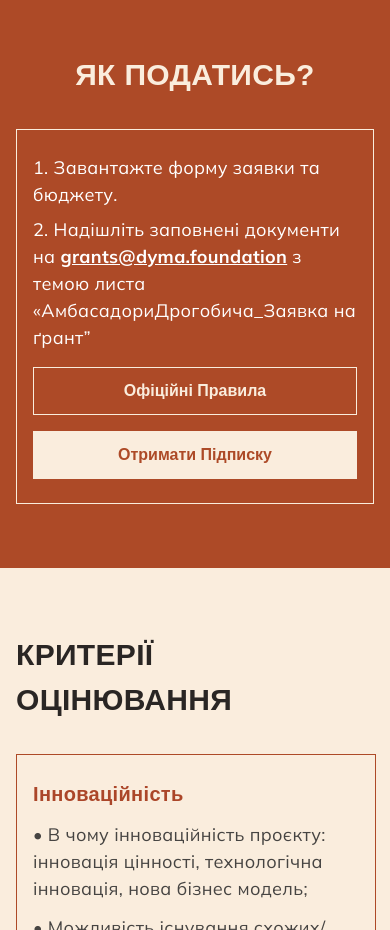
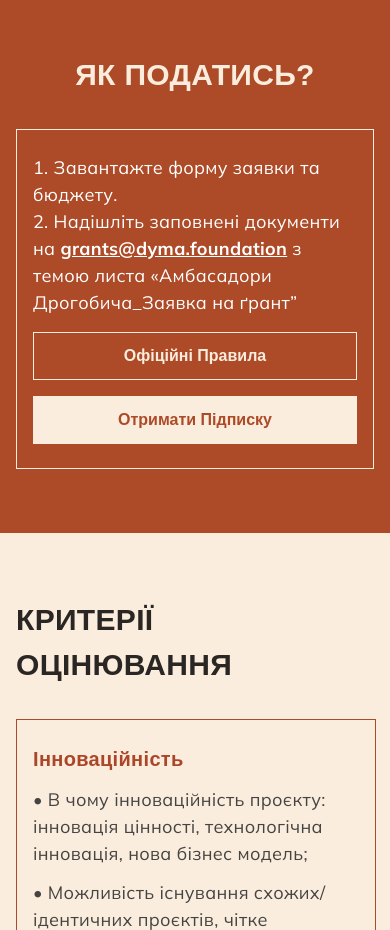
Before and after one commit to Maksim7700/ambassador, a React (Create React App) app: page /ambassador in a window 390 px wide. Shown: the part 4320-5250 px from the top of the page. Built offline with nearby package versions, Linux system fonts and the light colour scheme; a web font is replaced by a local one.

Commit message:
Refactoring

```diff
--- a/src/App.css
+++ b/src/App.css
@@ -13,6 +13,10 @@
   font-optical-sizing: auto;
   font-weight: 700;
   font-style: normal;
+}
+
+.accept-info-inside-box {
+  display: flex;
 }
 
 .mulish-400 {
@@ -1128,6 +1132,11 @@ hr {
     width: 100%;
   }
 
+
+.accept-desc-inside-box {
+
+}
+
   .contact div:nth-child(1) {
     display: flex;
     justify-content: center;
@@ -1210,6 +1219,9 @@ hr {
   }
 
   .accept-info-inside-box {
+    display: flex;
+    justify-content: center;
+    flex-direction: column;
     padding: 0 16px;
   }
 
--- a/src/components/Accept.jsx
+++ b/src/components/Accept.jsx
@@ -4,8 +4,10 @@ const Accept = () => {
     <div className='accept-info'>
       <div className='accept-info-inside-box'>
       <div className='accept-desc l-h-27'>
+        <div className='accept-desc-inside-box'>
         <div><div className='mulish-400'>1. Завантажте форму заявки та бюджету.</div></div>
-        <div><div className='mulish-400'>2. Надішліть заповнені документи на <u><b>grants@dyma.foundation</b></u> з темою листа «АмбасадориДрогобича_Заявка на ґрант”</div></div>
+        <div><div className='mulish-400'>2. Надішліть заповнені документи на <u><b>grants@dyma.foundation</b></u> з темою листа «Амбасадори Дрогобича_Заявка на ґрант”</div></div>
+        </div>
       </div>
       <div className='accept-buttons'>
         <button><div className='unbounded-700'>Офіційні Правила</div></button>
```
